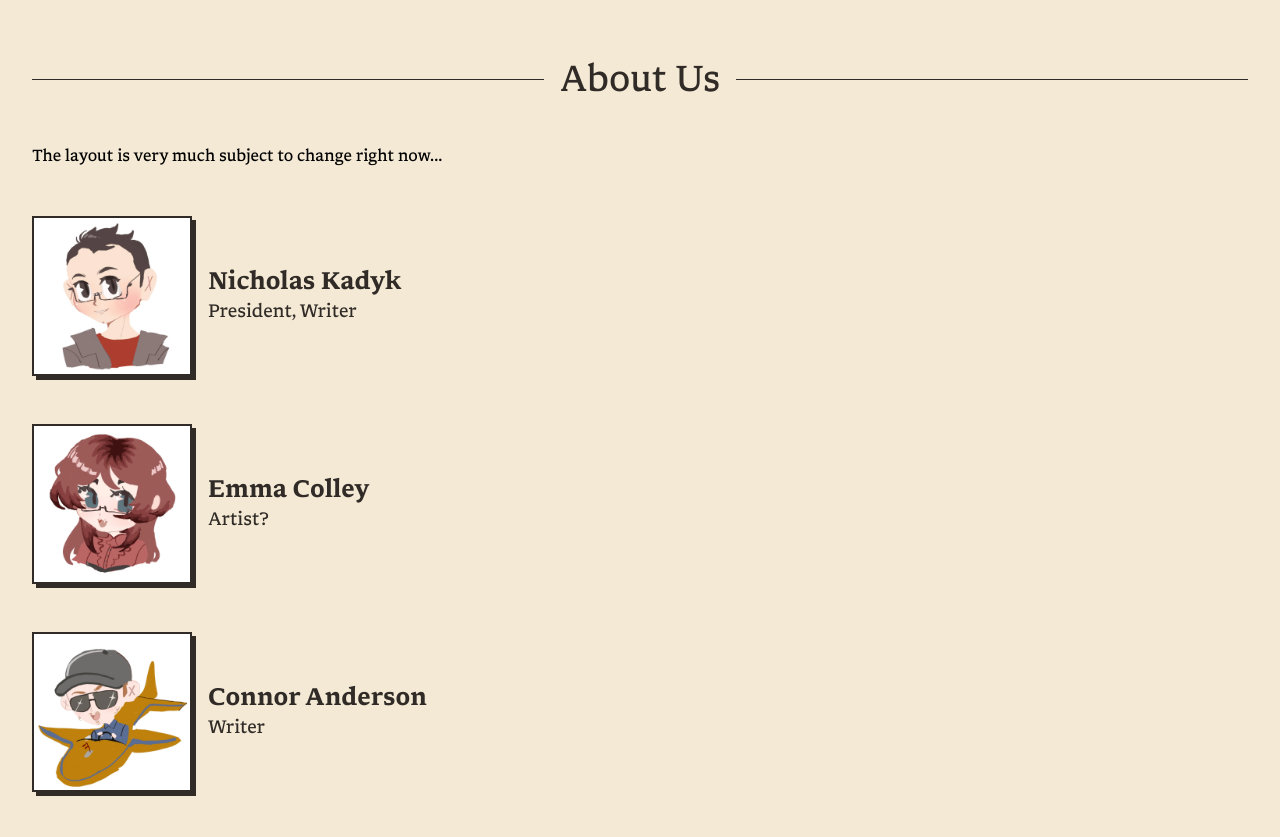
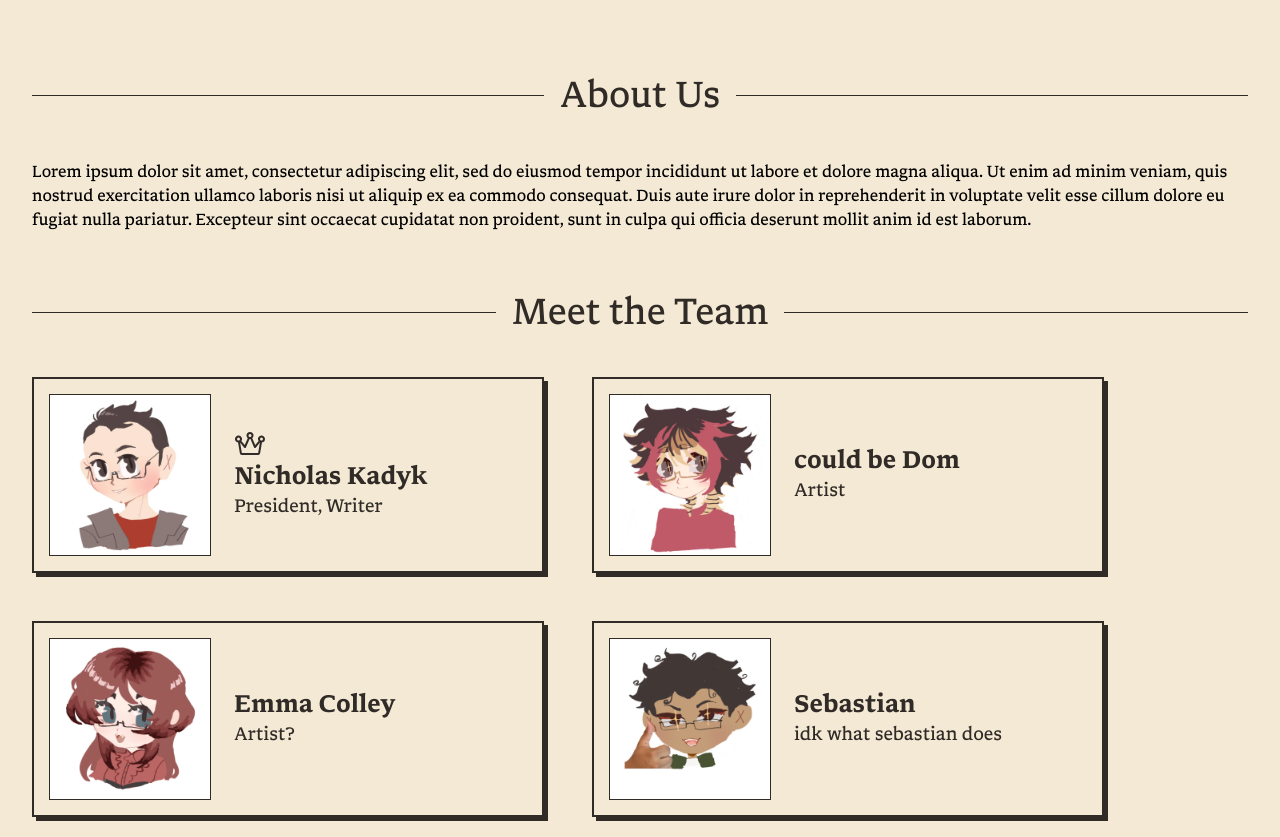
Before and after one commit to DanielBdT-git/stus-news-web, an Astro site: page /about in a window 1280 px wide. Shown: the part 75-912 px from the top of the page. Built offline with nearby package versions, Linux system fonts and the light colour scheme; Astro itself is replaced by a stand-in of ours.

Commit message:
layout changes

```diff
--- a/src/components/MemberCard.astro
+++ b/src/components/MemberCard.astro
@@ -2,13 +2,14 @@
 const {name, role, image} = Astro.props;
 ---
 
-<article class="flex flex-row items-center gap-4 text-brown">
+<article class="flex flex-row items-center gap-6 p-4 text-brown custom-shadow w-[40vw]">
   <img
     src={`/members/${image || "unknown.webp"}`}
     alt={name}
-    class="custom-shadow aspect-square object-cover h-40"
+    class="aspect-square object-cover h-40 outline border-brown"
   />
   <div class="flex flex-col items-start">
+    {name === "Nicholas Kadyk" && <svg xmlns="http://www.w3.org/2000/svg" class="fill-brown w-8" viewBox="0 0 256 256"><path d="M248,80a28,28,0,1,0-51.12,15.77l-26.79,33L146,73.4a28,28,0,1,0-36.06,0L85.91,128.74l-26.79-33a28,28,0,1,0-26.6,12L47,194.63A16,16,0,0,0,62.78,208H193.22A16,16,0,0,0,209,194.63l14.47-86.85A28,28,0,0,0,248,80ZM128,40a12,12,0,1,1-12,12A12,12,0,0,1,128,40ZM24,80A12,12,0,1,1,36,92,12,12,0,0,1,24,80ZM193.22,192H62.78L48.86,108.52,81.79,149A8,8,0,0,0,88,152a7.83,7.83,0,0,0,1.08-.07,8,8,0,0,0,6.26-4.74l29.3-67.4a27,27,0,0,0,6.72,0l29.3,67.4a8,8,0,0,0,6.26,4.74A7.83,7.83,0,0,0,168,152a8,8,0,0,0,6.21-3l32.93-40.52ZM220,92a12,12,0,1,1,12-12A12,12,0,0,1,220,92Z"></path></svg>}
     <span class="text-2xl font-bold">{name}</span>
     <span class="text-lg">{role}</span>
   </div>
--- a/src/components/Separator.astro
+++ b/src/components/Separator.astro
@@ -2,7 +2,7 @@
 const {title} = Astro.props;
 ---
 
-<div class="flex flex-row pt-8 pb-16 gap-4 w-full items-center justify-center text-brown">
+<div class="flex flex-row pb-16 pt-20 gap-4 w-full items-center justify-center text-brown">
   <hr class="w-full"/>
   <h1 class="text-4xl absolute bg-beige p-4">{title}</h1>
 </div>
--- a/src/layouts/BaseLayout.astro
+++ b/src/layouts/BaseLayout.astro
@@ -19,7 +19,7 @@ const {title, header} = Astro.props;
 	</head>
 	<body class="bg-beige">
     <Header/>
-    <main class="flex flex-col p-8">
+    <main class="flex flex-col p-8 pt-0">
       <Sep title={header}/>
 			<slot/>
     </main>
--- a/src/pages/about.astro
+++ b/src/pages/about.astro
@@ -1,18 +1,38 @@
 ---
 import BaseLayout from "../layouts/BaseLayout.astro";
 import MemberCard from "../components/MemberCard.astro";
+import Separator from "../components/Separator.astro";
 ---
 
 <BaseLayout title="About Us - Stu's News" header="About Us">
-  <div class="flex flex-col gap-12">
-    The layout is very much subject to change right now...
+  <p>
+    Lorem ipsum dolor sit amet, consectetur adipiscing elit, sed do eiusmod tempor incididunt ut labore et dolore magna aliqua. Ut enim ad minim veniam, quis nostrud exercitation ullamco laboris nisi ut aliquip ex ea commodo consequat. Duis aute irure dolor in reprehenderit in voluptate velit esse cillum dolore eu fugiat nulla pariatur. Excepteur sint occaecat cupidatat non proident, sunt in culpa qui officia deserunt mollit anim id est laborum.
+  </p>
+  <Separator title="Meet the Team"/>
+  <div class="flex flex-row flex-wrap gap-12">
     <MemberCard name="Nicholas Kadyk" role="President, Writer" image="nick.webp"/>
+    <MemberCard name="could be Dom" role="Artist" image="IMG-20261114-WA0010.webp"/>
     <MemberCard name="Emma Colley" role="Artist?" image="emma.webp"/>
+    <MemberCard name="Sebastian" role="idk what sebastian does" image="sebastian.webp"/>
     <MemberCard name="Connor Anderson" role="Writer" image="connor.webp"/>
     <MemberCard name="Ethan?" role="Editor" image="ethan.webp"/>
+    <MemberCard name="probably arthur" role="probably writer" image="IMG-20261114-WA0009.webp"/>
+    <MemberCard name="idk who this is" role="probaby writer" image="IMG-20261114-WA0007.webp"/>
     <MemberCard name="Brody Deveax" role="Editor"/>
-    <a href="https://github.com/danielbdt-git" target="_blank" class="hover:bg-sky-500/5">
-      <MemberCard name="Daniel Breuls de Tiecken" role="Website Developer" image="FINAL_DARK.png"/>
+    <!-- mine is special :D -->
+    <a href="https://github.com/danielbdt-git" target="_blank" class="hover:bg-brown/75 hover:*:text-beige">
+      <MemberCard name="Daniel Breuls de Tiecken" role="Website Developer"/>
     </a>
   </div>
 </BaseLayout>
+
+
+<!--
+TODO: add icons to everyone that reflect their roles
+- president
+- writer
+- editor
+- artist
+- developer
+would be maybe handle this in MemberCard.astro and use the "role" property with include instead of equals
+-->
```
